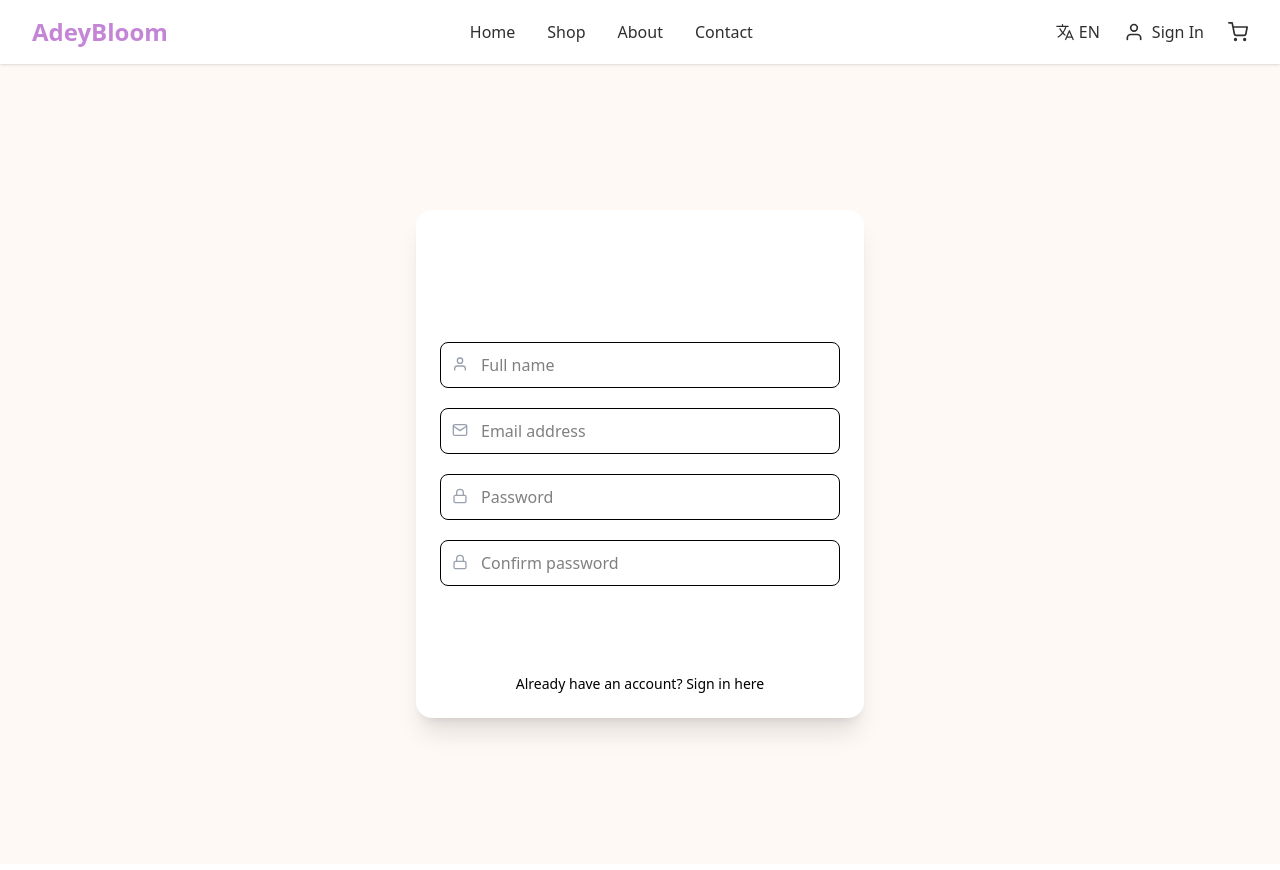
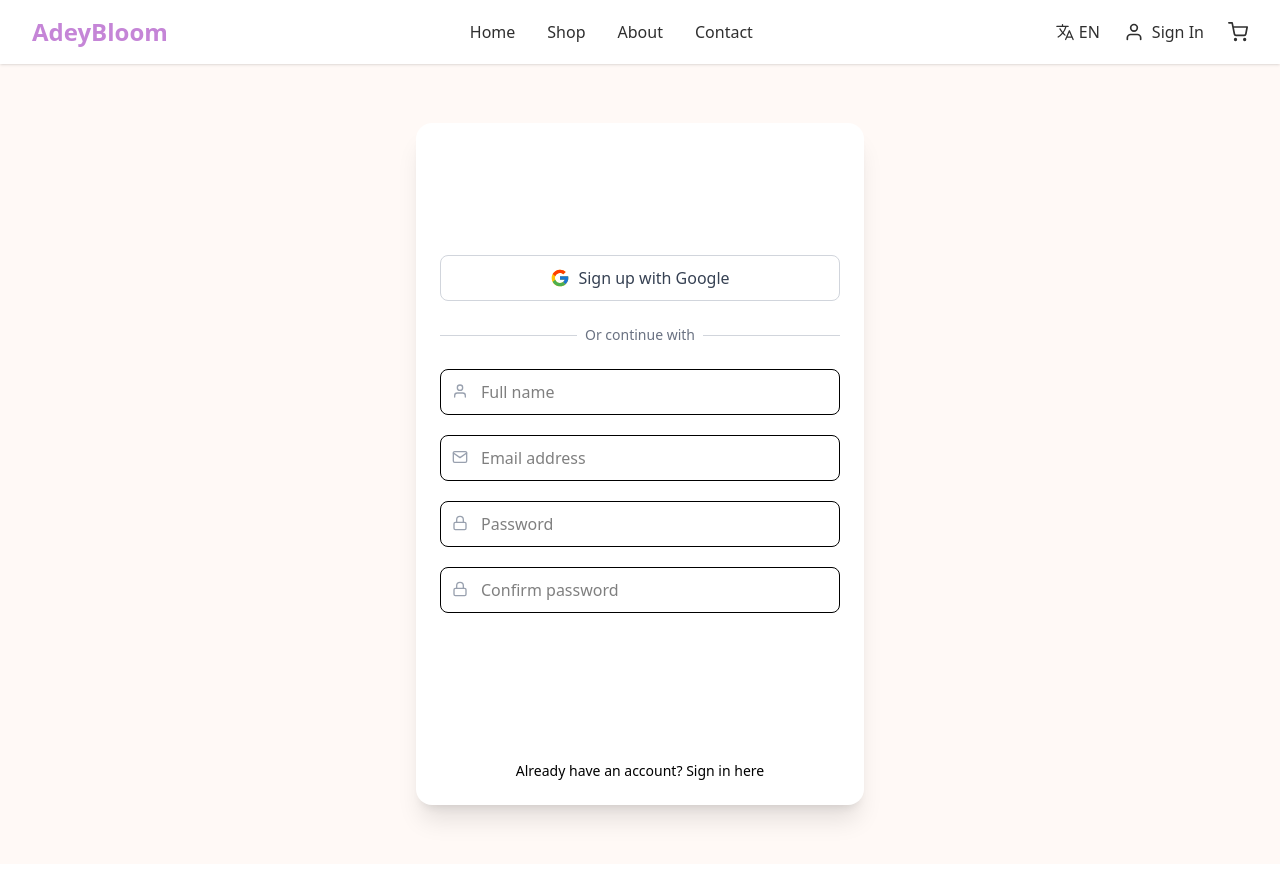
Before and after one commit to samuelAemro12/AdeyBloom-ecommerce-clientSide, a React (Vite) app in the folder Client-side/: page /signup in a window 1280 px wide. Shown: the top 870 px of the page. Built offline with nearby package versions, Linux system fonts and the light colour scheme.

Commit message:
google auth

```diff
--- a/Client-side/src/pages/SignIn.jsx
+++ b/Client-side/src/pages/SignIn.jsx
@@ -2,9 +2,10 @@ import { useState } from 'react';
 import { useNavigate, Link } from 'react-router-dom';
 import { useAuth } from '../context/AuthContext';
 import { FiMail, FiLock, FiArrowRight } from 'react-icons/fi';
+import { FcGoogle } from 'react-icons/fc';
 
 const SignIn = () => {
-  const { login } = useAuth();
+  const { login, googleSignIn } = useAuth();
   const navigate = useNavigate();
   const [email, setEmail] = useState('');
   const [password, setPassword] = useState('');
@@ -23,6 +24,16 @@ const SignIn = () => {
       setError(err.message || 'Failed to sign in');
     } finally {
       setIsLoading(false);
+    }
+  };
+
+  const handleGoogleSignIn = async () => {
+    setError('');
+    try {
+      await googleSignIn();
+      navigate('/');
+    } catch (err) {
+      setError(err.message || 'Failed to sign in with Google');
     }
   };
 
@@ -48,6 +59,24 @@ const SignIn = () => {
               {error}
             </div>
           )}
+
+          {/* Google Sign In Button */}
+          <button
+            onClick={handleGoogleSignIn}
+            className="w-full mb-4 flex items-center justify-center gap-2 bg-white border border-gray-300 text-gray-700 font-medium py-2.5 rounded-lg hover:bg-gray-50 transition"
+          >
+            <FcGoogle className="text-xl" />
+            Sign in with Google
+          </button>
+
+          <div className="relative my-6">
+            <div className="absolute inset-0 flex items-center">
+              <div className="w-full border-t border-gray-300"></div>
+            </div>
+            <div className="relative flex justify-center text-sm">
+              <span className="px-2 bg-white text-gray-500">Or continue with</span>
+            </div>
+          </div>
 
           <form onSubmit={handleSubmit} className="space-y-5">
             {/* Email */}
@@ -76,11 +105,12 @@ const SignIn = () => {
               />
             </div>
 
-            {/* Button */}
+            {/* Buttons */}
+            <div className="space-y-4 mt-4">
               <button
                 type="submit"
                 disabled={isLoading}
-              className="group w-full flex justify-center items-center bg-primary-accent hover:bg-opacity-90 text-white font-medium py-2.5 rounded-lg transition disabled:opacity-50 disabled:cursor-not-allowed"
+                className="w-full group flex justify-center items-center bg-primary-accent hover:bg-opacity-90 text-white font-medium py-2.5 rounded-lg transition disabled:opacity-50 disabled:cursor-not-allowed"
               >
                 {isLoading ? (
                   <span className="inline-flex items-center">
@@ -92,11 +122,20 @@ const SignIn = () => {
                   </span>
                 ) : (
                   <>
-                  Sign in
+                    Sign In
                     <FiArrowRight className="ml-2 transition-transform group-hover:translate-x-1" />
                   </>
                 )}
               </button>
+
+              <Link
+                to="/signup"
+                className="w-full flex justify-center items-center bg-secondary-accent hover:bg-opacity-90 text-white font-medium py-2.5 rounded-lg transition"
+              >
+                Create Account
+                <FiArrowRight className="ml-2 transition-transform group-hover:translate-x-1" />
+              </Link>
+            </div>
           </form>
 
           <p className="mt-6 text-sm text-center text-ash-gray">
--- a/Client-side/src/pages/SignUp.jsx
+++ b/Client-side/src/pages/SignUp.jsx
@@ -2,9 +2,10 @@ import { useState, useEffect } from 'react';
 import { useNavigate, Link } from 'react-router-dom';
 import { useAuth } from '../context/AuthContext';
 import { FiMail, FiLock, FiUser, FiArrowRight } from 'react-icons/fi';
+import { FcGoogle } from 'react-icons/fc';
 
 const SignUp = () => {
-  const { signup } = useAuth();
+  const { signup, googleSignIn } = useAuth();
   const navigate = useNavigate();
   const [form, setForm] = useState({
     name: '',
@@ -94,6 +95,16 @@ const SignUp = () => {
     }
   };
 
+  const handleGoogleSignIn = async () => {
+    setError('');
+    try {
+      await googleSignIn();
+      navigate('/');
+    } catch (err) {
+      setError(err.message || 'Failed to sign up with Google');
+    }
+  };
+
   const getPasswordStrengthColor = () => {
     switch (passwordStrength.score) {
       case 0:
@@ -133,6 +144,24 @@ const SignUp = () => {
               {error}
             </div>
           )}
+
+          {/* Google Sign Up Button */}
+          <button
+            onClick={handleGoogleSignIn}
+            className="w-full mb-4 flex items-center justify-center gap-2 bg-white border border-gray-300 text-gray-700 font-medium py-2.5 rounded-lg hover:bg-gray-50 transition"
+          >
+            <FcGoogle className="text-xl" />
+            Sign up with Google
+          </button>
+
+          <div className="relative my-6">
+            <div className="absolute inset-0 flex items-center">
+              <div className="w-full border-t border-gray-300"></div>
+            </div>
+            <div className="relative flex justify-center text-sm">
+              <span className="px-2 bg-white text-gray-500">Or continue with</span>
+            </div>
+          </div>
 
           <form onSubmit={handleSubmit} className="space-y-5">
             {/* Name */}
@@ -206,11 +235,12 @@ const SignUp = () => {
               />
             </div>
 
-            {/* Submit */}
+            {/* Buttons */}
+            <div className="space-y-4 mt-4">
               <button
                 type="submit"
                 disabled={isLoading}
-              className="group w-full flex justify-center items-center bg-primary-accent hover:bg-opacity-90 text-white font-medium py-2.5 rounded-lg transition disabled:opacity-50 disabled:cursor-not-allowed"
+                className="w-full group flex justify-center items-center bg-primary-accent hover:bg-opacity-90 text-white font-medium py-2.5 rounded-lg transition disabled:opacity-50 disabled:cursor-not-allowed"
               >
                 {isLoading ? (
                   <span className="inline-flex items-center">
@@ -222,11 +252,20 @@ const SignUp = () => {
                   </span>
                 ) : (
                   <>
-                  Create Account
+                    Sign Up
                     <FiArrowRight className="ml-2 transition-transform group-hover:translate-x-1" />
                   </>
                 )}
               </button>
+
+              <Link
+                to="/signin"
+                className="w-full flex justify-center items-center bg-secondary-accent hover:bg-opacity-90 text-white font-medium py-2.5 rounded-lg transition"
+              >
+                Already Have an Account
+                <FiArrowRight className="ml-2 transition-transform group-hover:translate-x-1" />
+              </Link>
+            </div>
           </form>
 
           <p className="mt-6 text-sm text-center text-ash-gray">
```
Lines whose indentation alone changed are shown as unchanged.
